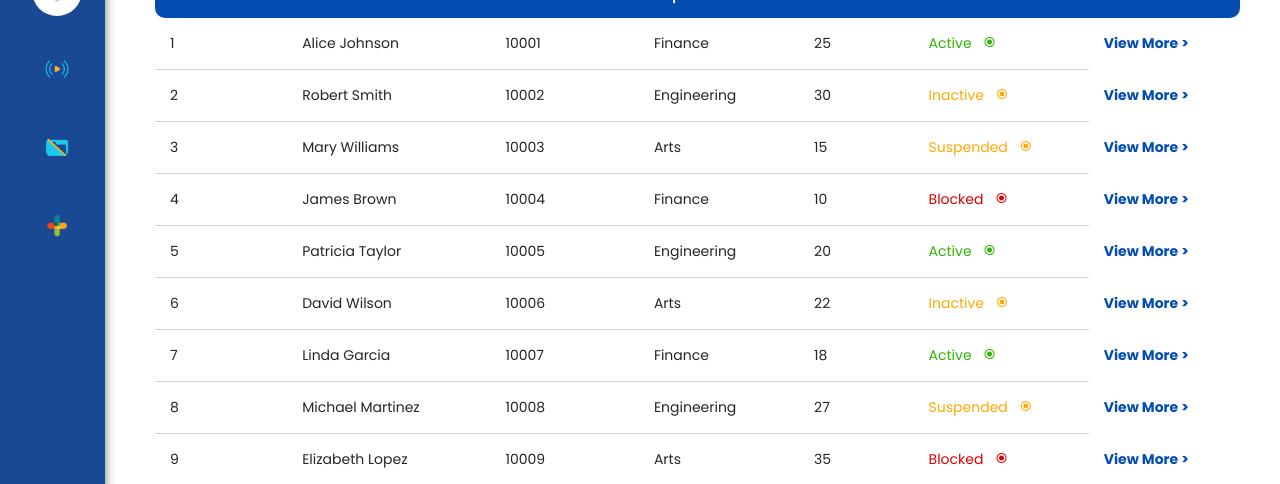
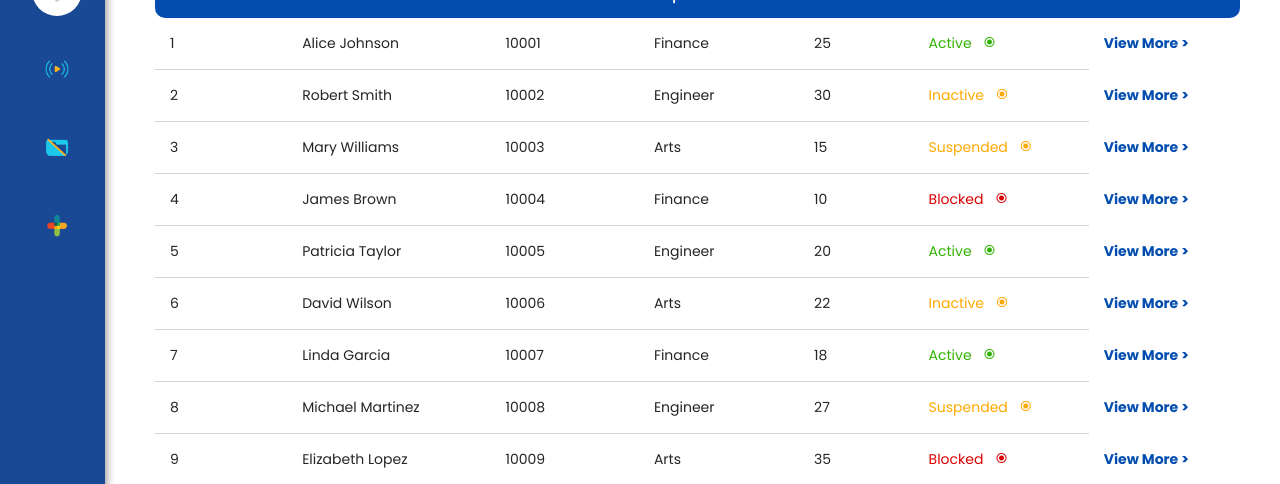
Before and after one commit to damnanuj/user-list-dashboard, a React (Create React App) app: page / in a window 1280 px wide. Shown: the part 170-654 px from the top of the page. Built offline with nearby package versions, Linux system fonts and the light colour scheme.

Commit message:
filtering department error fix

```diff
--- a/src/components/Filter/FilterComponent.js
+++ b/src/components/Filter/FilterComponent.js
@@ -17,7 +17,7 @@ const FilterComponent = () => {
   } = useContext(TeachersContext);
 
   const filters = {
-    Department: ["All", "Finance", "Engineer", "Art"],
+    Department: ["All", "Finance", "Engineer", "Arts"],
     Status: ["All", "Active", "Inactive", "Blocked", "Suspended"],
   };
 
--- a/src/components/UserTable/UserTable.js
+++ b/src/components/UserTable/UserTable.js
@@ -3,7 +3,7 @@ import "./UserTable.scss";
 import { Link } from "react-router-dom";
 import { TeachersContext } from "../../context/TeachersContext";
 
-const statusClasses = {
+export const statusClasses = {
   Active: "status-active",
   Inactive: "status-inactive",
   Blocked: "status-blocked",
--- a/src/data/teachersData.js
+++ b/src/data/teachersData.js
@@ -14,7 +14,7 @@ export const teachersData = [
     teacher: {
       name: "Robert Smith",
       id: 10002,
-      department: "Engineering",
+      department: "Engineer",
     },
     studentCount: 30,
     status: "Inactive",
@@ -44,7 +44,7 @@ export const teachersData = [
     teacher: {
       name: "Patricia Taylor",
       id: 10005,
-      department: "Engineering",
+      department: "Engineer",
     },
     studentCount: 20,
     status: "Active",
@@ -74,7 +74,7 @@ export const teachersData = [
     teacher: {
       name: "Michael Martinez",
       id: 10008,
-      department: "Engineering",
+      department: "Engineer",
     },
     studentCount: 27,
     status: "Suspended",
@@ -104,7 +104,7 @@ export const teachersData = [
     teacher: {
       name: "Susan Thomas",
       id: 10011,
-      department: "Engineering",
+      department: "Engineer",
     },
     studentCount: 29,
     status: "Inactive",
@@ -134,7 +134,7 @@ export const teachersData = [
     teacher: {
       name: "Daniel Harris",
       id: 10014,
-      department: "Engineering",
+      department: "Engineer",
     },
     studentCount: 34,
     status: "Blocked",
@@ -164,7 +164,7 @@ export const teachersData = [
     teacher: {
       name: "Angela Robinson",
       id: 10017,
-      department: "Engineering",
+      department: "Engineer",
     },
     studentCount: 15,
     status: "Suspended",
@@ -194,7 +194,7 @@ export const teachersData = [
     teacher: {
       name: "Joshua King",
       id: 10020,
-      department: "Engineering",
+      department: "Engineer",
     },
     studentCount: 26,
     status: "Inactive",
@@ -224,7 +224,7 @@ export const teachersData = [
     teacher: {
       name: "Nancy Green",
       id: 10023,
-      department: "Engineering",
+      department: "Engineer",
     },
     studentCount: 14,
     status: "Blocked",
@@ -254,7 +254,7 @@ export const teachersData = [
     teacher: {
       name: "Charles Carter",
       id: 10026,
-      department: "Engineering",
+      department: "Engineer",
     },
     studentCount: 22,
     status: "Active",
@@ -284,7 +284,7 @@ export const teachersData = [
     teacher: {
       name: "Laura Roberts",
       id: 10029,
-      department: "Engineering",
+      department: "Engineer",
     },
     studentCount: 19,
     status: "Active",
@@ -314,7 +314,7 @@ export const teachersData = [
     teacher: {
       name: "Ethan Campbell",
       id: 10032,
-      department: "Engineering",
+      department: "Engineer",
     },
     studentCount: 27,
     status: "Suspended",
@@ -344,7 +344,7 @@ export const teachersData = [
     teacher: {
       name: "Brittany Edwards",
       id: 10035,
-      department: "Engineering",
+      department: "Engineer",
     },
     studentCount: 29,
     status: "Inactive",
@@ -365,7 +365,7 @@ export const teachersData = [
   //   teacher: {
   //     name: "Angela Cooper",
   //     id: 10041,
-  //     department: "Engineering",
+  //     department: "Engineer",
   //   },
   //   studentCount: 30,
   //   status: "Active",
@@ -395,7 +395,7 @@ export const teachersData = [
   //   teacher: {
   //     name: "Christopher Bell",
   //     id: 10044,
-  //     department: "Engineering",
+  //     department: "Engineer",
   //   },
   //   studentCount: 33,
   //   status: "Active",
@@ -425,7 +425,7 @@ export const teachersData = [
   //   teacher: {
   //     name: "Evelyn Young",
   //     id: 10047,
-  //     department: "Engineering",
+  //     department: "Engineer",
   //   },
   //   studentCount: 16,
   //   status: "Suspended",
@@ -456,7 +456,7 @@ export const teachersData = [
   //   teacher: {
   //     name: "Clara Wright",
   //     id: 10050,
-  //     department: "Engineering",
+  //     department: "Engineer",
   //   },
   //   studentCount: 18,
   //   status: "Inactive",
```
Also changed, not shown: src/styles/index.scss (line endings or trailing spaces).
